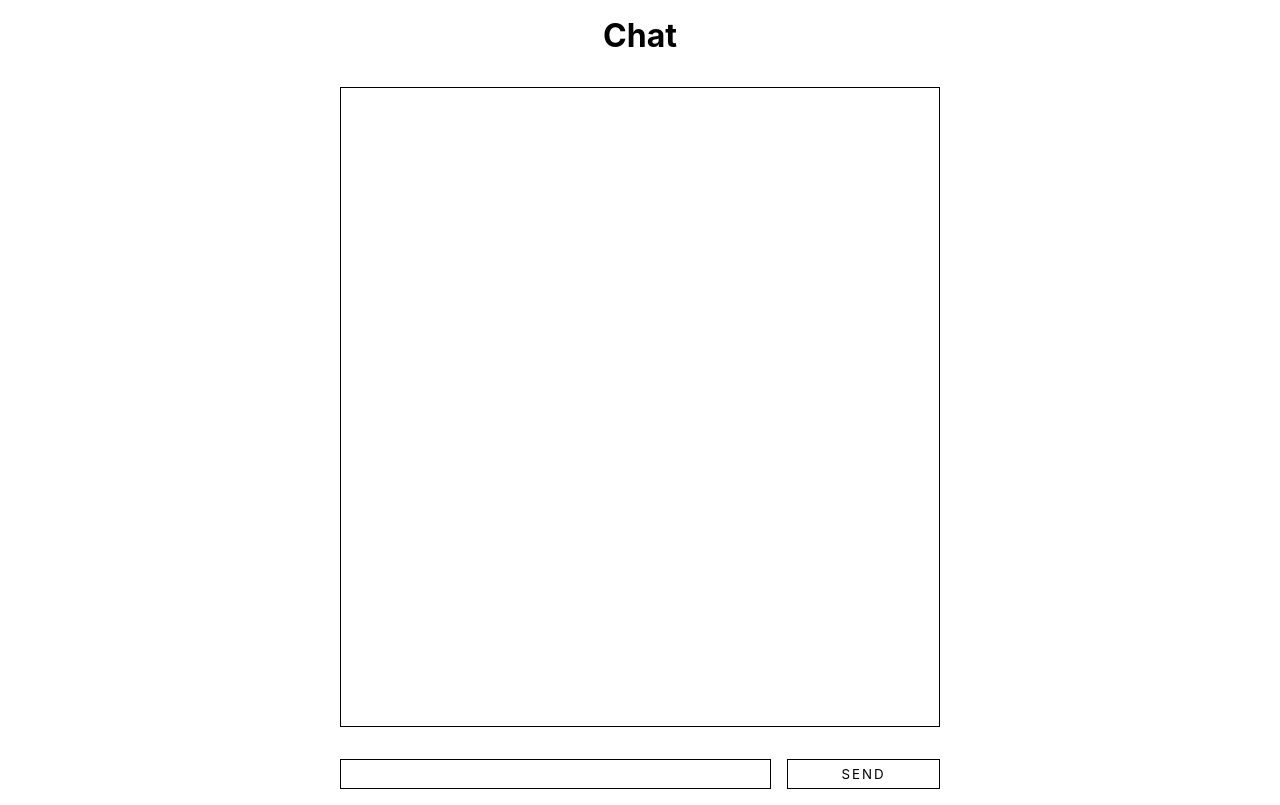
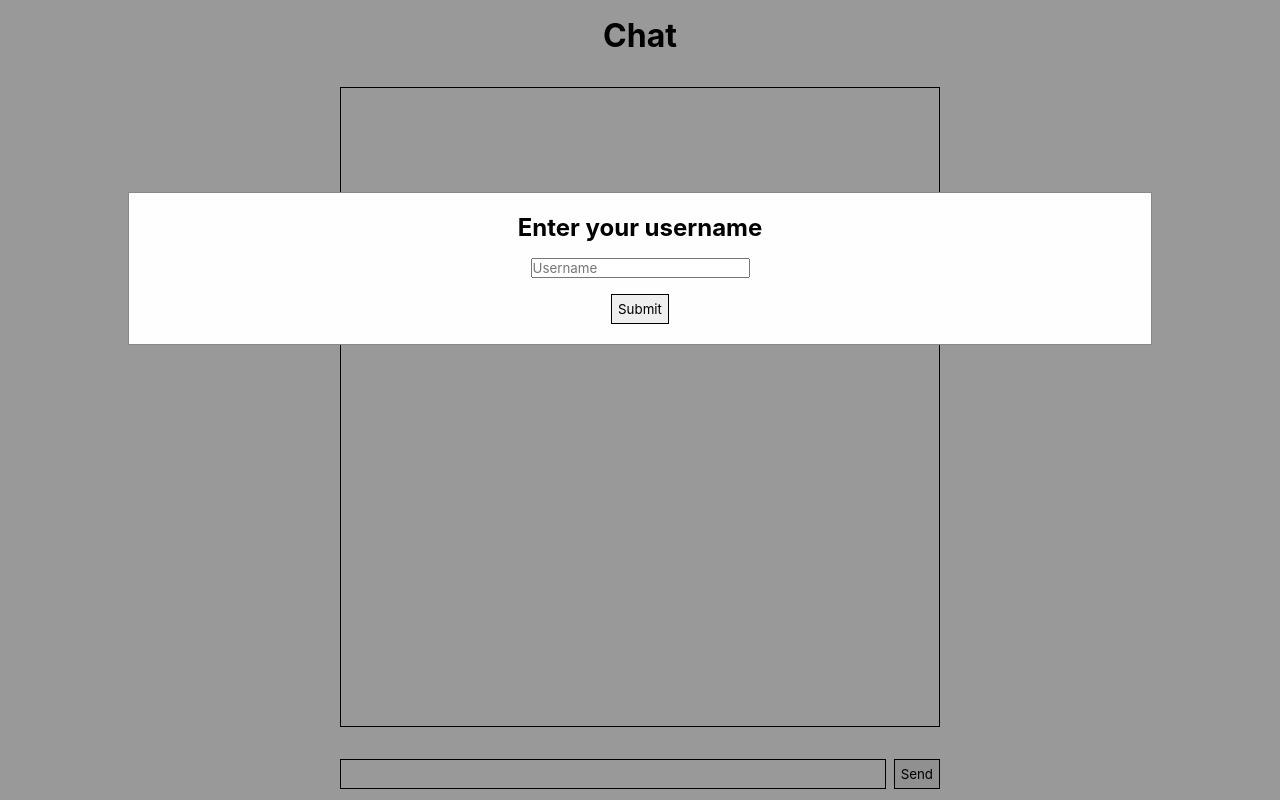
Before and after one commit to antoine-granier/rabbitmq-chat, a website built with Vite: page frontend/index.html in a window 1280 px wide. Built offline with nearby package versions, Linux system fonts and the light colour scheme; files whose address does not match are found by name.

Commit message:
add modal to auth user

```diff
--- a/frontend/index.html
+++ b/frontend/index.html
@@ -1,4 +1,4 @@
-<!DOCTYPE html>
+<!doctype html>
 <html lang="en">
   <head>
     <meta charset="UTF-8" />
@@ -13,7 +13,18 @@
     <div class="container"></div>
     <form class="controller">
       <input type="text" id="message" autofocus />
-      <button type="submit" id="btn-send">Send</button>
+      <button type="submit" class="btn-send">Send</button>
+    </form>
+    <form class="modal" id="username-form">
+      <div class="modal-content">
+        <h2>Enter your username</h2>
+        <input
+          type="text"
+          id="username-input"
+          placeholder="Username"
+          required />
+        <button class="btn-send" type="submit">Submit</button>
+      </div>
     </form>
   </body>
 </html>
--- a/frontend/socket.js
+++ b/frontend/socket.js
@@ -1,55 +1,65 @@
-import { io } from 'socket.io-client'
+import { io } from "socket.io-client";
 
-const socket = io('http://localhost:4000', {autoConnect: false})
+const socket = io("http://localhost:4000", { autoConnect: false });
 
-const chat = document.querySelector('.container')
-const input = document.querySelector('#message')
-const form = document.querySelector('.controller')
-const body = document.getElementsByTagName("body")[0]
+const chat = document.querySelector(".container");
+const input = document.querySelector("#message");
+const form = document.querySelector(".controller");
+const body = document.getElementsByTagName("body")[0];
 
 body.onload = () => {
   const sessionID = localStorage.getItem("sessionID");
+  const form = document.getElementById("username-form");
+  const input = document.getElementById("username-input");
 
-    // if (sessionID) {
-        socket.auth = { sessionID: Number(sessionID), username: "totot" };
+  form.addEventListener("submit", (e) => {
+    e.preventDefault();
+    if (input.value) {
+      localStorage.setItem("username", input.value);
+      form.style.display = "none";
+      socket.auth = { sessionID: Number(sessionID), username: input.value };
       socket.connect();
-    // }
     }
+  });
+};
 
 const sendMessage = (message) => {
-    const text = document.createElement('p')
-    text.innerText = message
-    chat.appendChild(text)
-}
+  const text = document.createElement("p");
+  text.innerText = message;
+  chat.appendChild(text);
+};
 
-form.addEventListener('submit', (e) => {
-    e.preventDefault()
+form.addEventListener("submit", (e) => {
+  e.preventDefault();
 
   if (input.value) {
-        socket.emit("PUBLISH", input.value)
+    socket.emit("PUBLISH", input.value);
   }
-    input.value = ''
-})
-
+  input.value = "";
+});
 
 // socket.on("connect", () => {
 //     sendMessage(`Connected with ID: ${socket.id}`)
 // })
 
 socket.on("SUBSCRIBE", (message) => {
-    sendMessage(message)
-})
+  sendMessage(message);
+});
 
 socket.on("message-history", (messageHistory) => {
-    const messages = JSON.parse(messageHistory)
-    const sessionID = Number(localStorage.getItem("sessionID"))
-    chat.replaceChildren()
-    messages.forEach(message => {
-        sendMessage(`${message.user.sessionID === sessionID ? "Me" : message.user.username}: ${message.message}`)
-    })
-})
+  const messages = JSON.parse(messageHistory);
+  const sessionID = Number(localStorage.getItem("sessionID"));
+  chat.replaceChildren();
+  messages.forEach((message) => {
+    sendMessage(
+      `${
+        message.user.sessionID === sessionID ? "Me" : message.user.username
+      }: ${message.message}`
+    );
+  });
+});
 
-socket.on("session", ({sessionID, userID}) => {
+socket.on("session", ({ sessionID, userID }) => {
   socket.auth = { sessionID };
   localStorage.setItem("sessionID", sessionID);
   socket.userID = userID;
--- a/frontend/styles.css
+++ b/frontend/styles.css
@@ -2,8 +2,8 @@
   margin: 0;
   padding: 0;
   box-sizing: border-box;
-  font-family: -apple-system, BlinkMacSystemFont, 'Segoe UI', Roboto, Oxygen,
-    Ubuntu, Cantarell, 'Open Sans', 'Helvetica Neue', sans-serif;
+  font-family: -apple-system, BlinkMacSystemFont, "Segoe UI", Roboto, Oxygen,
+    Ubuntu, Cantarell, "Open Sans", "Helvetica Neue", sans-serif;
   scroll-behavior: smooth;
 }
 body {
@@ -47,7 +47,32 @@ body {
   letter-spacing: 2px;
 }
 #message,
-#btn-send {
+.btn-send {
   padding: 6px;
   border: 1px solid black;
 }
+
+.modal {
+  position: fixed;
+  z-index: 1;
+  left: 0;
+  top: 0;
+  width: 100%;
+  height: 100%;
+  overflow: auto;
+  background-color: rgb(0, 0, 0);
+  background-color: rgba(0, 0, 0, 0.4);
+}
+
+.modal-content {
+  display: flex;
+  flex-direction: column;
+  justify-content: center;
+  align-items: center;
+  gap: 1rem;
+  background-color: #fefefe;
+  margin: 15% auto;
+  padding: 20px;
+  border: 1px solid #888;
+  width: 80%;
+}
```
Also changed, not shown: backend/server.js (+55 -45 lines). Lines whose indentation alone changed are shown as unchanged.
